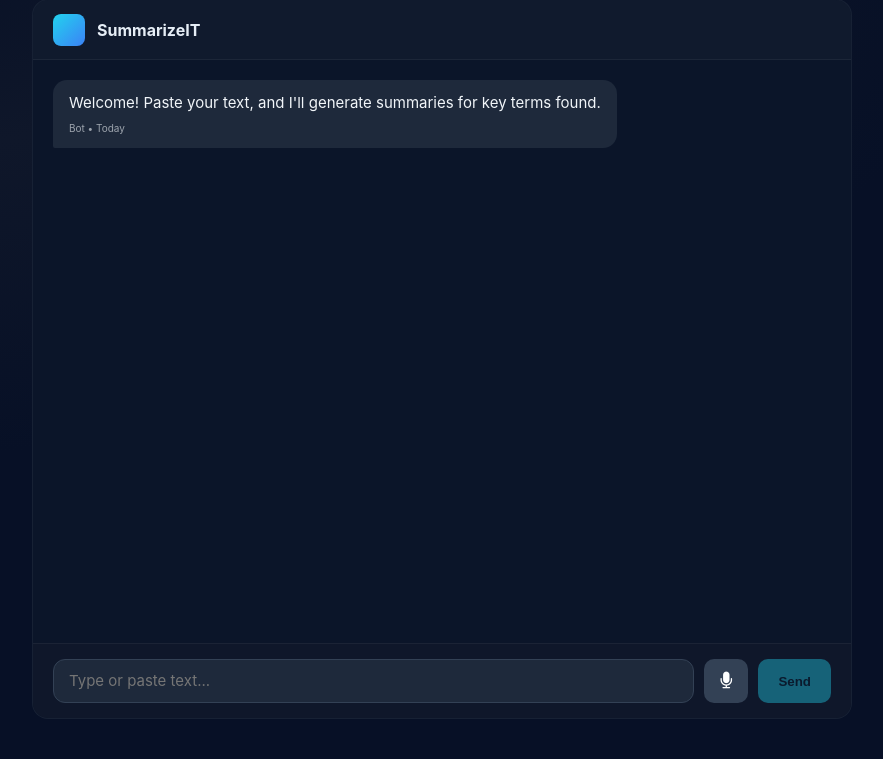
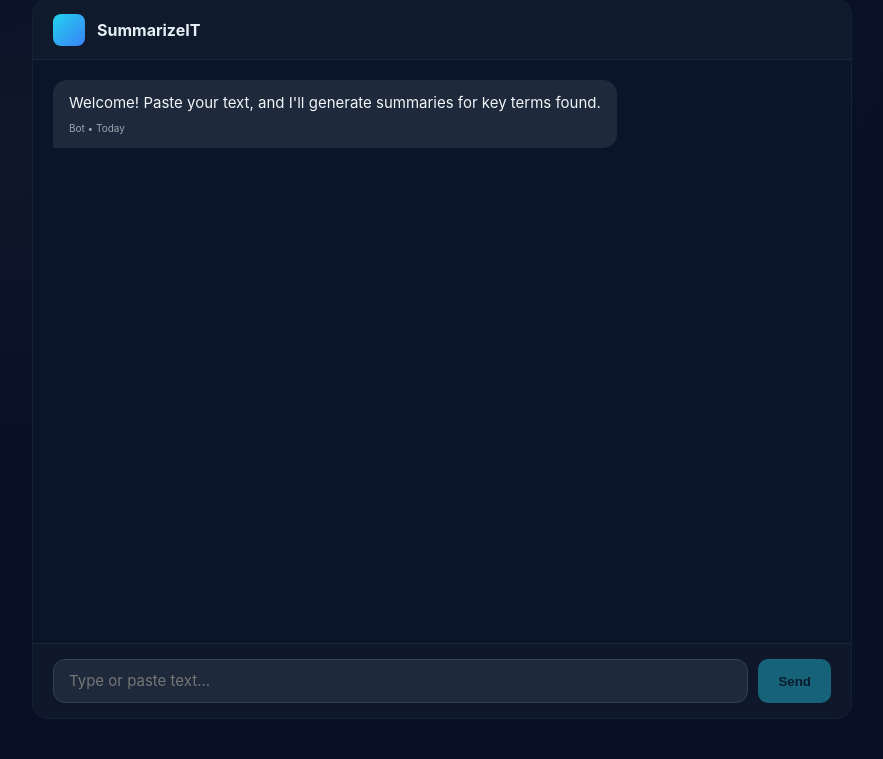
Before and after one commit to Imrkraghu/SUMMARIZEIT, a Django app: template summarizeit/chat/templates/chat/chat.html in a window 1280 px wide. Shown: the part 41-800 px from the top of the page, without its empty margins (198-1081 px from the left). Run offline with Django 5.2, Linux system fonts and the light colour scheme; the template is opened without the code that fills it, so the values that code supplies are empty.

```diff
--- a/summarizeit/chat/templates/chat/chat.html
+++ b/summarizeit/chat/templates/chat/chat.html
@@ -127,7 +127,7 @@
       <form id="composer" class="composer" method="post">
         {% csrf_token %}
         <textarea id="input" class="input" placeholder="Type or paste text..." rows="1"></textarea>
-        <button type="button" id="mic" class="btn mic-btn" title="Simulate Mic"><i class="fa fa-microphone"></i></button>
+        <!-- <button type="button" id="mic" class="btn mic-btn" title="Simulate Mic"><i class="fa fa-microphone"></i></button> -->
         <button type="submit" id="send" class="btn send-btn" disabled>Send</button>
       </form>
     </div>
```
